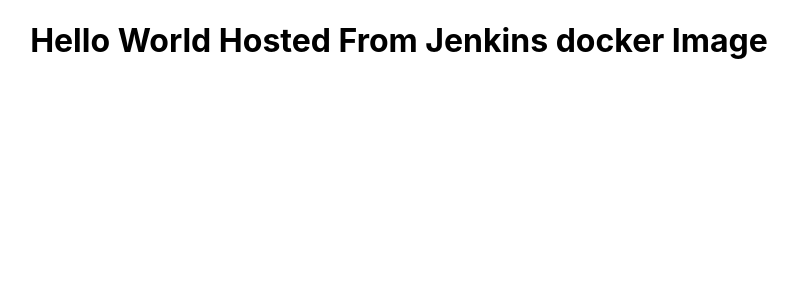
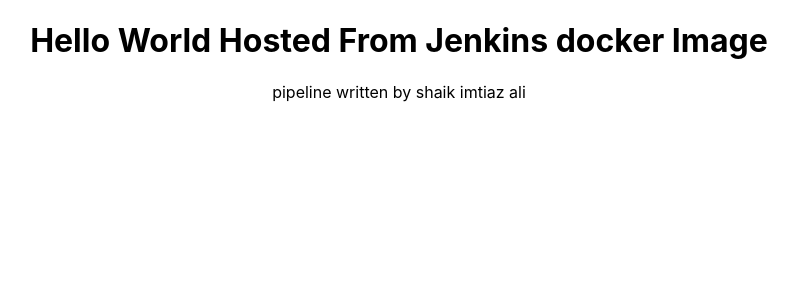
Before and after one commit to shaikimtiazali/my-demo-jenkins, a React (Create React App) app: page / in a window 1280 px wide. Shown: the top 300 px of the page, without its empty margins (241-1039 px from the left). Built offline with nearby package versions, Linux system fonts and the light colour scheme.

Commit message:
add p tag

```diff
--- a/src/App.js
+++ b/src/App.js
@@ -4,6 +4,7 @@
   return (
     <div className="App">
       <h1>Hello World Hosted From Jenkins docker Image</h1>
+      <p>pipeline written by shaik imtiaz ali</p>
     </div>
   );
 }
```
